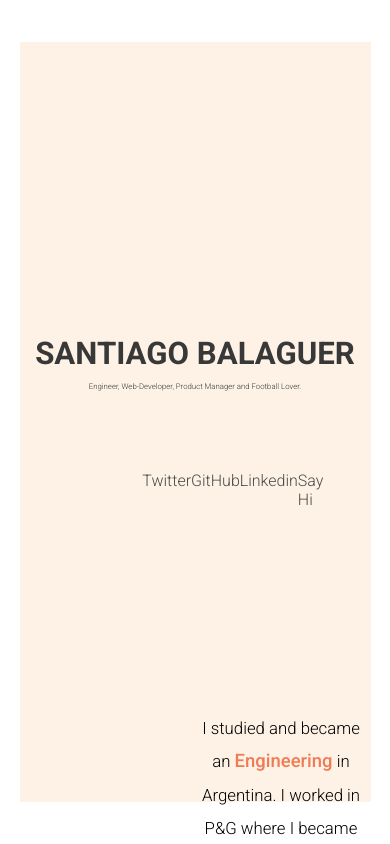
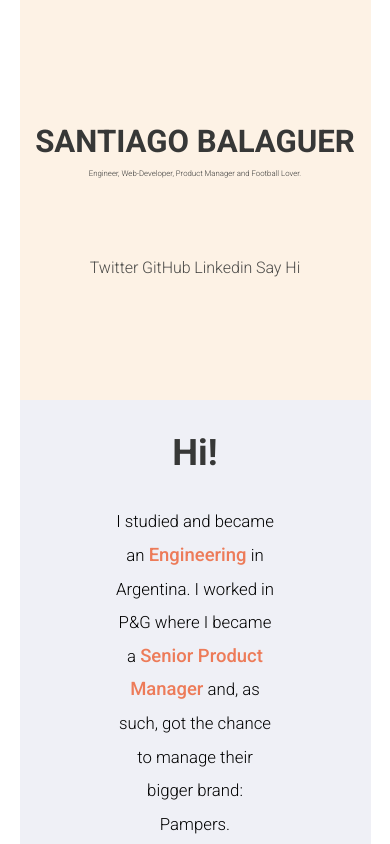
Before and after one commit to SBalaguer/personal-site, a plain HTML site: page index.html in a window 390 px wide. Shown: the top 844 px of the page. Drawn offline with Linux system fonts and the light colour scheme.

Commit message:
added styles for resposivness

```diff
--- a/style.css
+++ b/style.css
@@ -17,6 +17,7 @@
 .hello {
   width: 90vw;
   height: 90vh;
+  min-height: 400px;
   margin: 0 auto;
   display: flex;
   flex-direction: column;
@@ -63,6 +64,7 @@
 .about-me {
   width: 90vw;
   height: 90vh;
+  min-height: 500px;
   margin: 0 auto;
   display: flex;
   flex-direction: row;
@@ -107,6 +109,7 @@ h3 {
 .projects {
   width: 90vw;
   height: 90vh;
+  min-height: 800px;
   margin: 0 auto;
   display: flex;
   flex-direction: row;
@@ -182,3 +185,24 @@ h3 {
     opacity: 1;
   }
 }
+
+@media only screen and (max-width: 750px) {
+  .hello,
+  .about-me,
+  .projects {
+    flex-direction: column;
+    height: 100%;
+  }
+  .contact {
+    width: 60%;
+  }
+  .left-about,
+  .project-title {
+    font-size: 8vw;
+  }
+
+  .left-about {
+    margin-bottom: 1em;
+    margin-top: 1em;
+  }
+}
```
